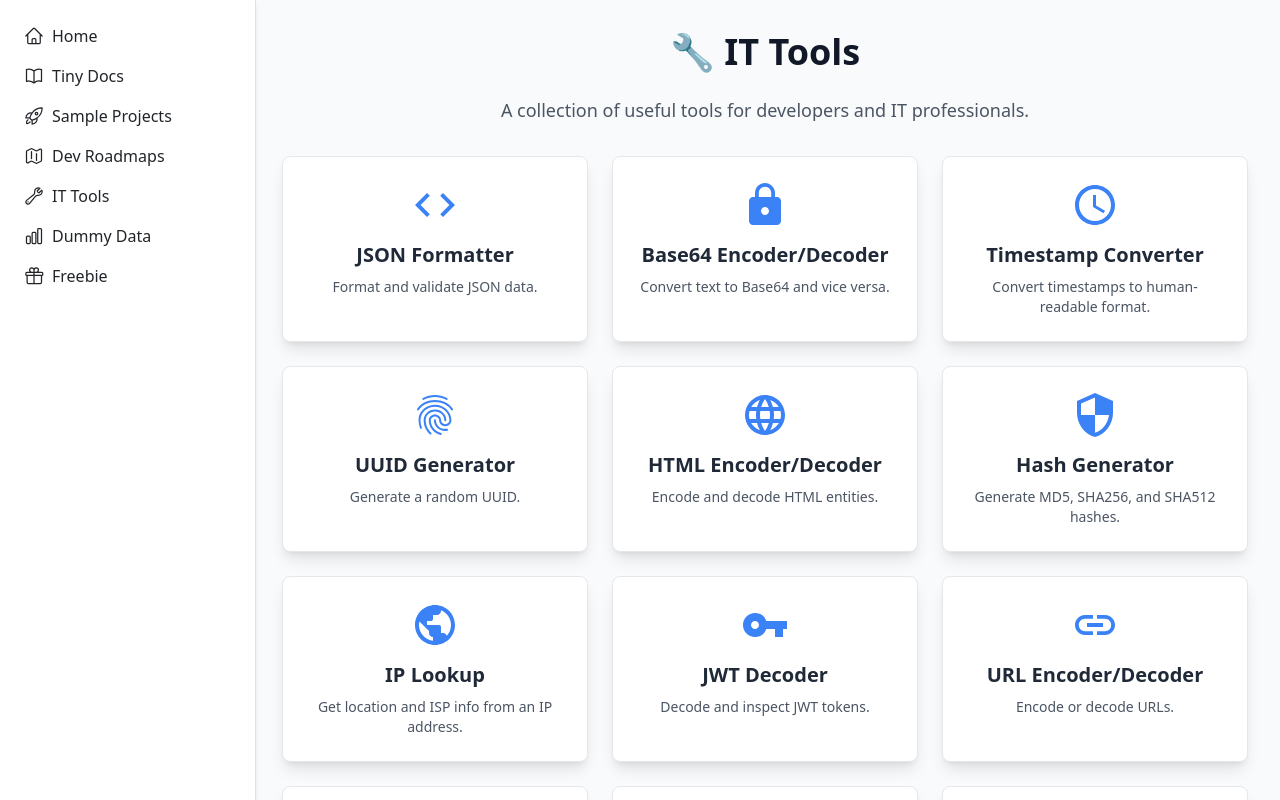
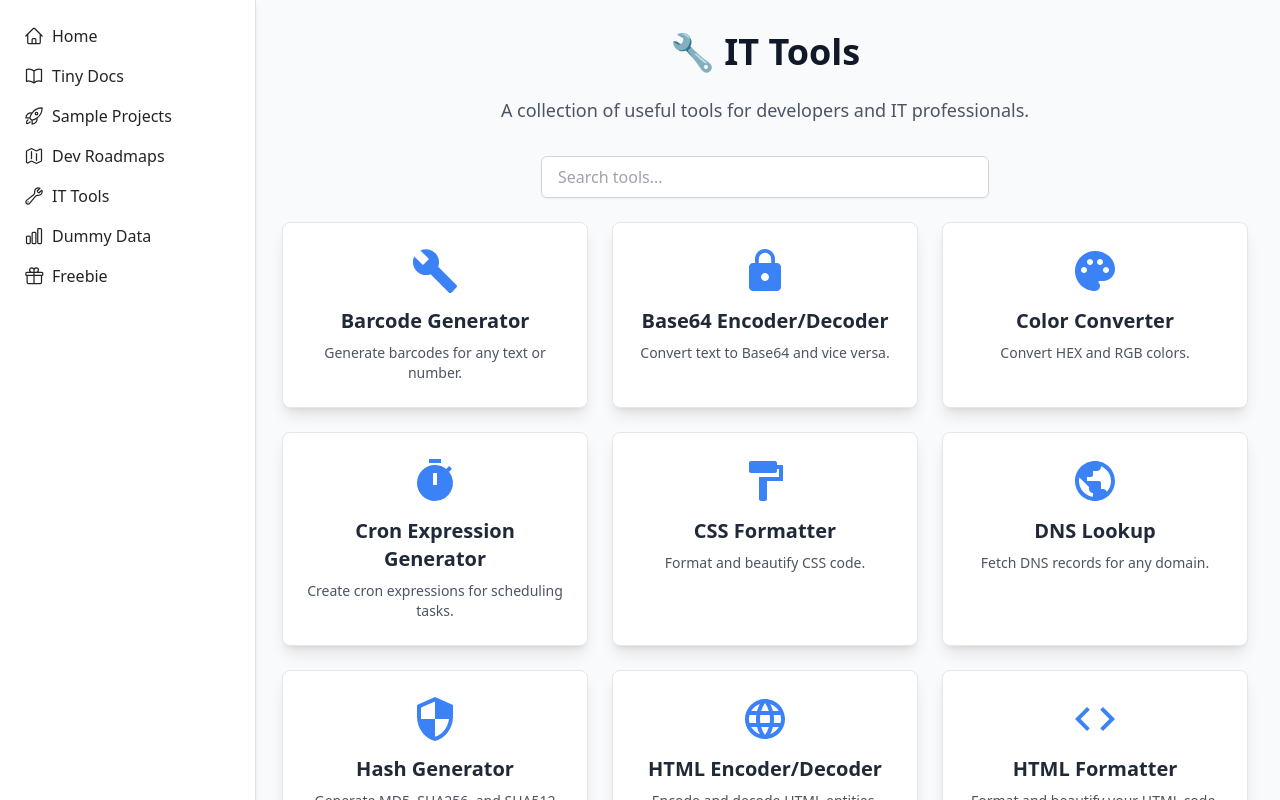
Before and after one commit to barisgunduz/teeny-tiny-web, a Next.js app: page /tools in a window 1280 px wide. Built offline with nearby package versions, Linux system fonts and the light colour scheme.

Commit message:
IT Tools updated - Filter and search

```diff
--- a/src/app/tools/page.tsx
+++ b/src/app/tools/page.tsx
@@ -1,11 +1,22 @@
 "use client";
 
+import { useState } from "react";
 import toolsData from "@/data/site/tools.json";
 import Link from "next/link";
 import { ComponentType } from "react";
 import * as MdIcons from "react-icons/md";
 
 export default function ToolsPage() {
+    const [searchQuery, setSearchQuery] = useState("");
+
+    // Sort tools alphabetically
+    const sortedTools = [...toolsData].sort((a, b) => a.title.localeCompare(b.title));
+
+    // Filter tools based on search query
+    const filteredTools = sortedTools.filter((tool) =>
+        tool.title.toLowerCase().includes(searchQuery.toLowerCase())
+    );
+
     return (
         <div className="p-8 min-h-screen bg-gray-50">
             <h1 className="text-4xl font-bold mb-6 text-center text-gray-900">
@@ -15,8 +26,20 @@ export default function ToolsPage() {
                 A collection of useful tools for developers and IT professionals.
             </p>
 
+            {/* Search Bar */}
+            <div className="max-w-md mx-auto mb-6">
+                <input
+                    type="text"
+                    placeholder="Search tools..."
+                    value={searchQuery}
+                    onChange={(e) => setSearchQuery(e.target.value)}
+                    className="w-full px-4 py-2 border border-gray-300 rounded-md shadow-sm focus:outline-none focus:ring-2 focus:ring-blue-500"
+                />
+            </div>
+
+            {/* Tools Grid */}
             <div className="grid grid-cols-1 sm:grid-cols-2 md:grid-cols-3 gap-6">
-                {toolsData.map((tool) => {
+                {filteredTools.map((tool) => {
                     const IconComponent =
                         (MdIcons as Record<string, ComponentType<{ className?: string }>>)[
                         tool.icon
```
